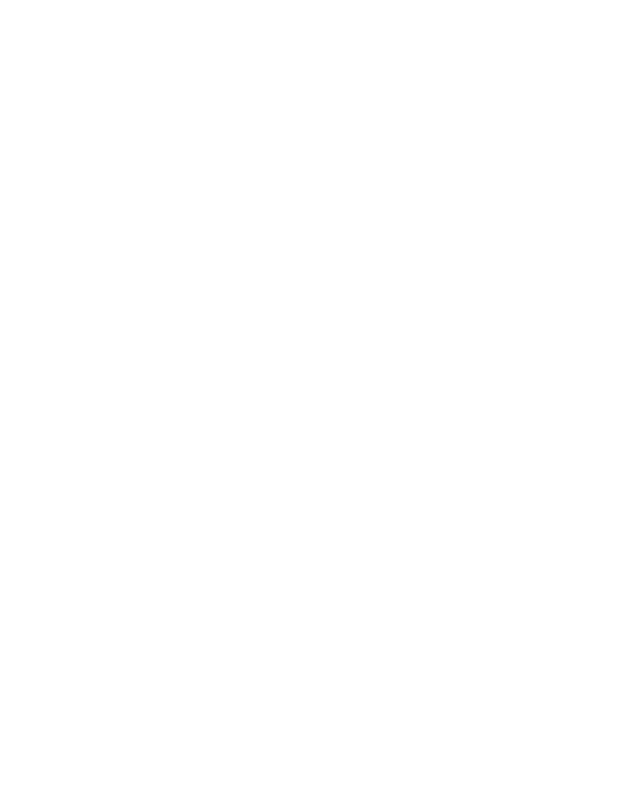
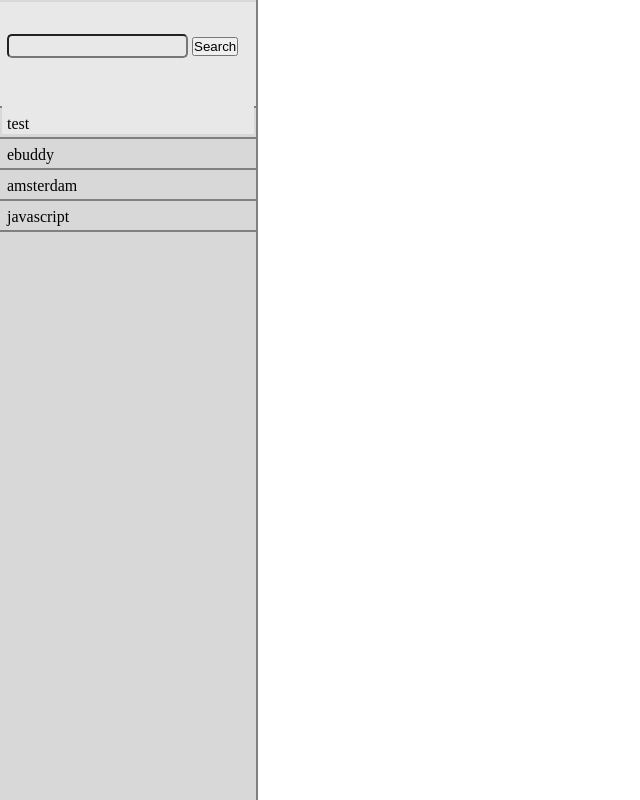
Before and after one commit to ViktorAbramov/Improvement, a plain HTML site: page index.html in a window 1280 px wide. Shown: the whole page, without its empty margins (0-640 px from the left). Drawn offline with Linux system fonts and the light colour scheme.

Commit message:
added style

```diff
--- a/index.html
+++ b/index.html
@@ -3,8 +3,22 @@
 <html>
 <head>
   <title>Imporvement tastks test page</title>
+  <link rel="stylesheet" type="text/css" href="style/style.css">
 </head>
 <body>
+  <div class="head-menu">
+    <div class="menu-row">
+      <div class="search">
+        <input type="text"/>
+        <input type="submit" value="Search"/>
+      </div>
+    </div>
+  <div class="menu-row">test</div>
+  <div class="menu-row">ebuddy</div>
+  <div class="menu-row">amsterdam</div>
+  <div class="menu-row">javascript</div>
+</div>
+<div id="image-container"></div>
 
   <script src="scripts/utils.js"></script>
   <script src="scripts/utils.jsonp.js"></script>
--- /dev/null
+++ b/style/style.css
@@ -0,0 +1,36 @@
+* {
+  margin: 0;
+  padding: 0;
+}
+
+.head-menu {
+	background: #D8D8D8;
+	border-right: 2px solid grey;
+	float: left;
+	height: 100vh;
+	width: 20%;
+}
+
+.menu-row {
+	border-bottom: 2px solid grey;
+	height: 20px;
+	padding: 2px;
+	text-indent: 5px;
+	margin: 2px 0 5px 0;
+}
+
+
+.head-menu :first-child {
+	background: #E8E8E8;
+	height: 100px;
+}
+
+.search {
+	margin: 30px 0 10px;
+
+}
+
+.search :first-child{
+	border-radius: 5px;
+	height: 20px;
+}
```
